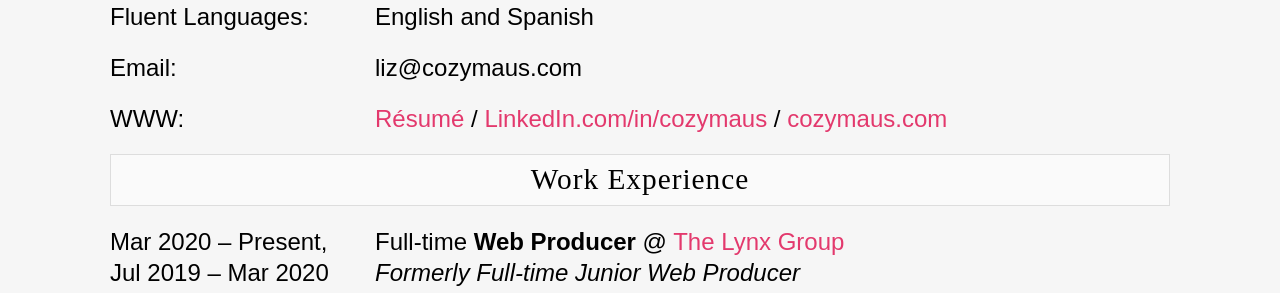
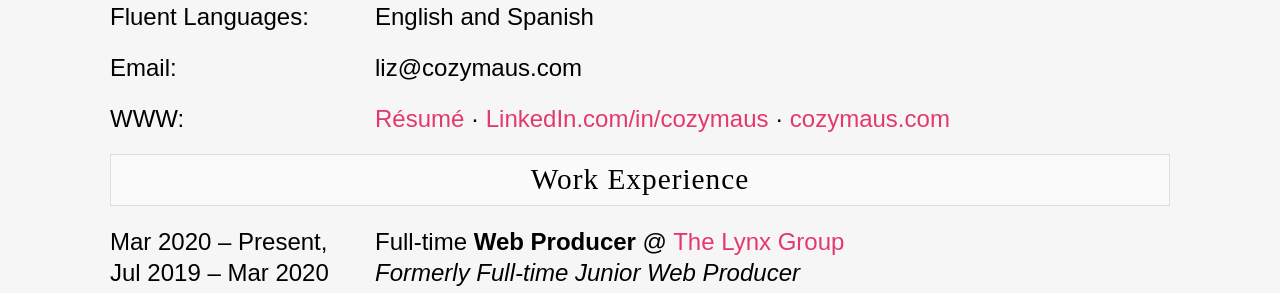
Before and after one commit to liz-lorena/2020, a Jekyll site: the page built from cv/index.html, in a window 1280 px wide and 900 px high, scrolled down 422 px. Shown: the part 155-448 px from the top of the window. Built offline with Jekyll 4.4.1, drawn with Linux system fonts in a browser that asks for light colours.

Commit message:
Update index.html

```diff
--- a/cv/index.html
+++ b/cv/index.html
@@ -20,7 +20,7 @@
 
 	<div class="columnOne"><p>Email:</p></div><div class="columnTwo"><p><email></email></p></div>
 
-	<div class="columnOne"><p>WWW:</p></div><div class="columnTwo"><p><a href="/resume.pdf" target="_blank">Résumé</a> / <a href="https://linkedin.com/in/cozymaus" target="_blank">LinkedIn.com/in/cozymaus</a> / <a href="https://cozymaus.com" target="_blank">cozymaus.com</a></p></div>
+	<div class="columnOne"><p>WWW:</p></div><div class="columnTwo"><p><a href="/resume.pdf" target="_blank">Résumé</a> · <a href="https://linkedin.com/in/cozymaus" target="_blank">LinkedIn.com/in/cozymaus</a> · <a href="https://cozymaus.com" target="_blank">cozymaus.com</a></p></div>
 
 </div>
 
```
